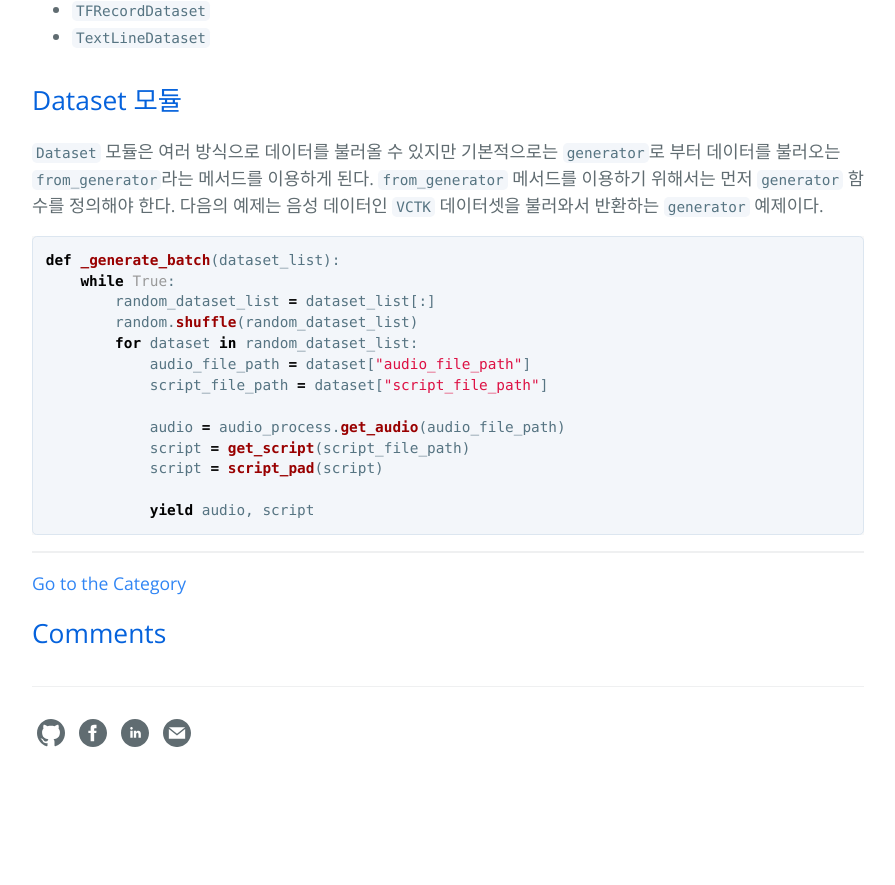
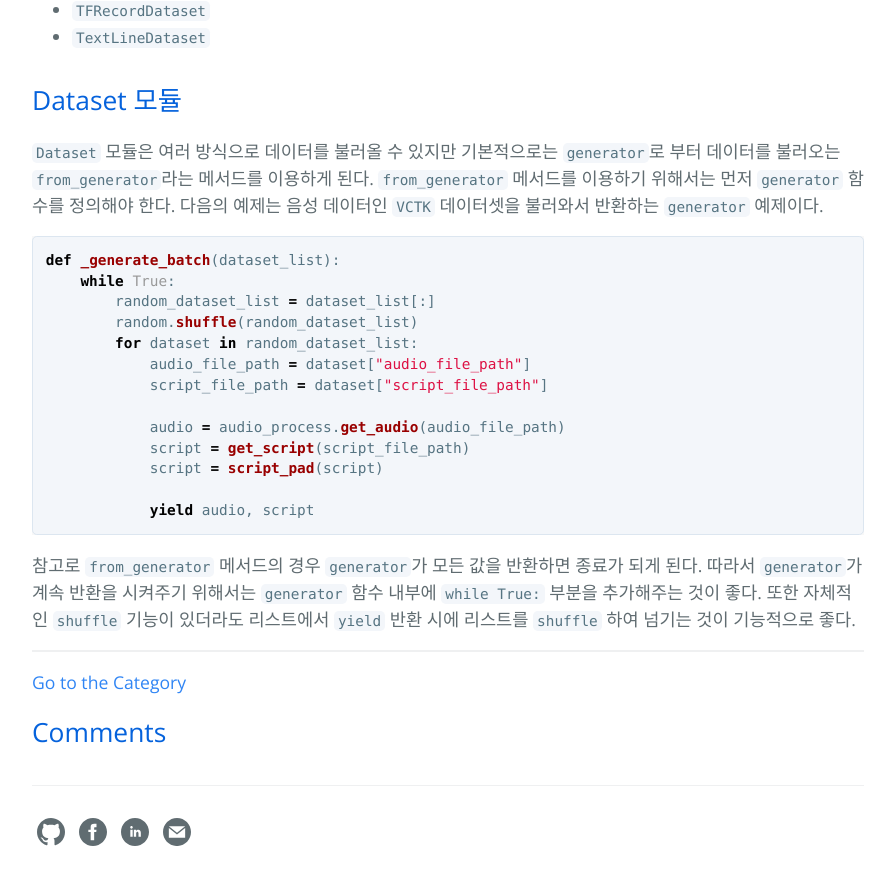
Before and after one commit to hcnoh/hcnoh.github.io, a Jekyll site: the page built from _posts/2018-11-05-tensorflow-data-module.md, in a window 1280 px wide and 900 px high, scrolled down 2086 px. Shown: the top 885 px of the window, without its empty margins (192-1087 px from the left). Built offline with Jekyll 4.4.1, drawn with Linux system fonts in a browser that asks for light colours; comment, search, counter and statistics services are not loaded; before the commit the page ends 2887 px from its top, so only the background shows below that.

Commit message:
Update 2018-11-05-tensorflow-data-module.md

````diff
--- a/_posts/2018-11-05-tensorflow-data-module.md
+++ b/_posts/2018-11-05-tensorflow-data-module.md
@@ -86,3 +86,5 @@ def _generate_batch(dataset_list):
 
             yield audio, script
 ```
+
+참고로 `from_generator` 메서드의 경우 `generator`가 모든 값을 반환하면 종료가 되게 된다. 따라서 `generator`가 계속 반환을 시켜주기 위해서는 `generator` 함수 내부에 `while True:` 부분을 추가해주는 것이 좋다. 또한 자체적인 `shuffle` 기능이 있더라도 리스트에서 `yield` 반환 시에 리스트를 `shuffle` 하여 넘기는 것이 기능적으로 좋다.
````
